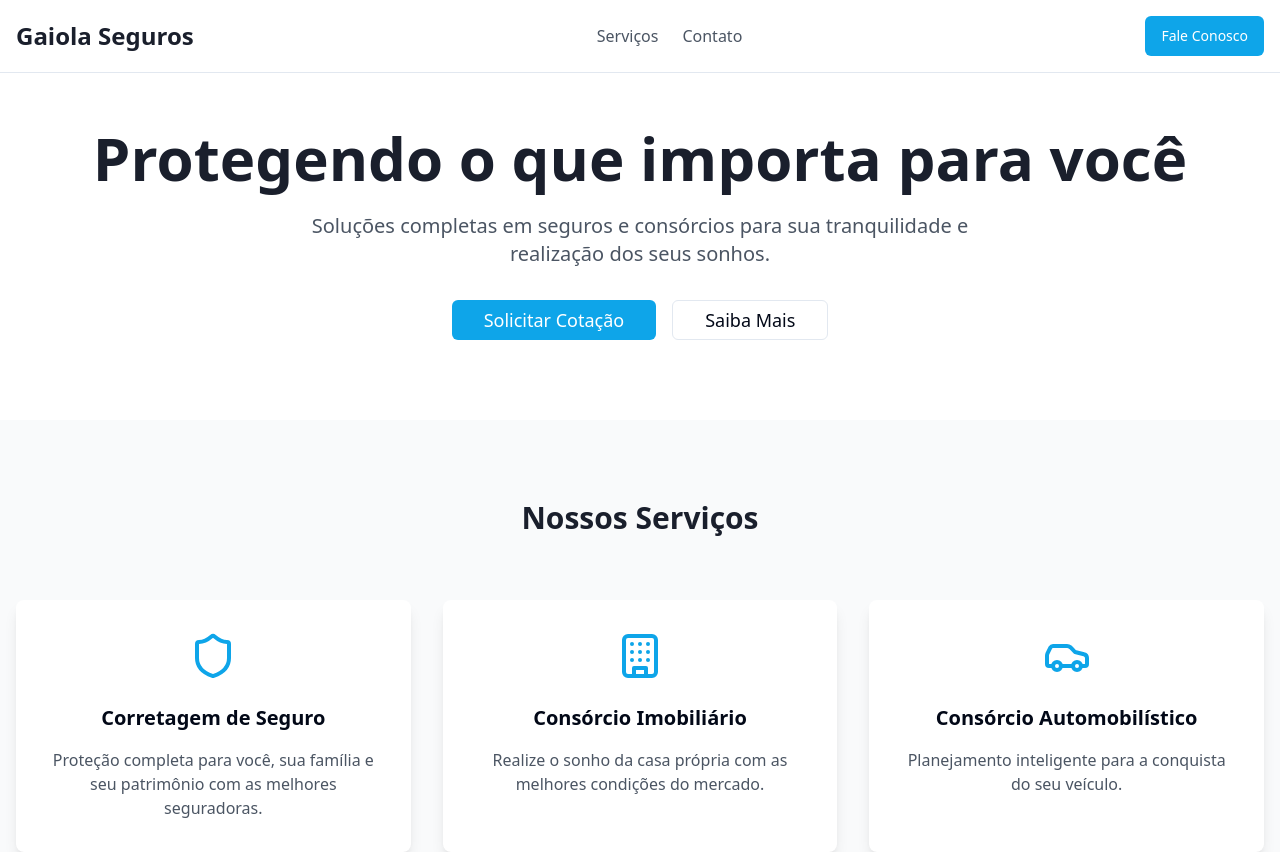
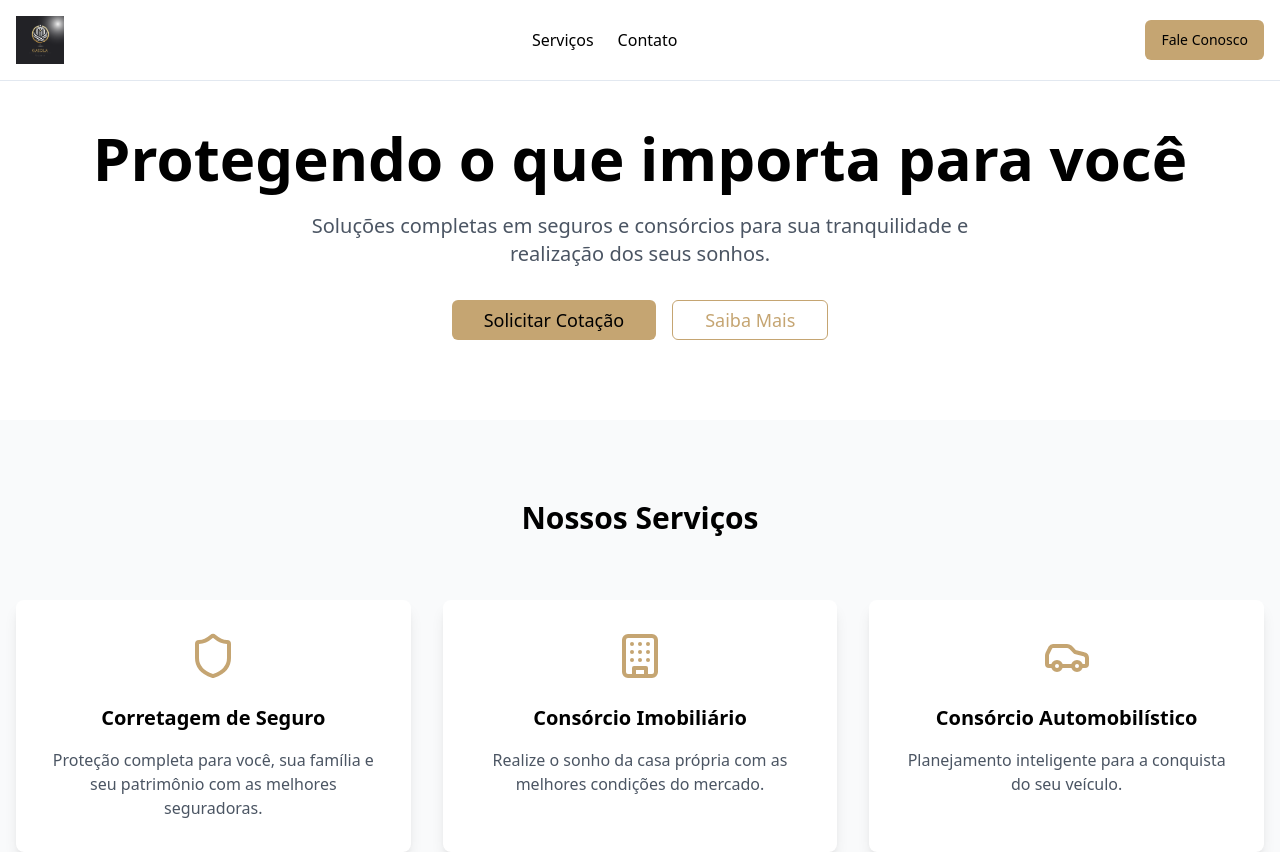
Before and after one commit to ramossec/gaiola-landing, a React (Vite) app: page / in a window 1280 px wide. Shown: the top 852 px of the page. Built offline with nearby package versions, Linux system fonts and the light colour scheme.

Commit message:
Update colors and add logo
Adjusted the color scheme to match the logo and incorporated the logo into the header.
[skip gpt_engineer]

```diff
--- a/src/pages/Index.tsx
+++ b/src/pages/Index.tsx
@@ -7,12 +7,18 @@ const Index = () => {
       {/* Header */}
       <header className="fixed w-full bg-white/90 backdrop-blur-sm z-50 border-b">
         <div className="container mx-auto px-4 py-4 flex justify-between items-center">
-          <h1 className="text-2xl font-bold text-primary">Gaiola Seguros</h1>
+          <div className="flex items-center gap-2">
+            <img
+              src="/lovable-uploads/2774afba-8191-4130-a18d-ee9ceb0300e4.png"
+              alt="Gaiola Seguros"
+              className="h-12"
+            />
+          </div>
           <nav className="hidden md:flex gap-6">
-            <a href="#servicos" className="text-gray-600 hover:text-primary transition-colors">Serviços</a>
-            <a href="#contato" className="text-gray-600 hover:text-primary transition-colors">Contato</a>
+            <a href="#servicos" className="text-primary hover:text-secondary transition-colors">Serviços</a>
+            <a href="#contato" className="text-primary hover:text-secondary transition-colors">Contato</a>
           </nav>
-          <Button className="bg-secondary hover:bg-secondary/90">
+          <Button className="bg-secondary hover:bg-secondary/90 text-primary">
             Fale Conosco
           </Button>
         </div>
@@ -28,10 +34,10 @@ const Index = () => {
             Soluções completas em seguros e consórcios para sua tranquilidade e realização dos seus sonhos.
           </p>
           <div className="flex gap-4 justify-center">
-            <Button className="bg-secondary hover:bg-secondary/90 text-lg px-8">
+            <Button className="bg-secondary hover:bg-secondary/90 text-primary text-lg px-8">
               Solicitar Cotação
             </Button>
-            <Button variant="outline" className="text-lg px-8">
+            <Button variant="outline" className="text-lg px-8 border-secondary text-secondary hover:bg-secondary/10">
               Saiba Mais
             </Button>
           </div>
@@ -47,21 +53,21 @@ const Index = () => {
           <div className="grid md:grid-cols-3 gap-8">
             <div className="bg-white p-8 rounded-lg shadow-lg text-center">
               <Shield className="w-12 h-12 mx-auto mb-6 text-secondary" />
-              <h4 className="text-xl font-semibold mb-4">Corretagem de Seguro</h4>
+              <h4 className="text-xl font-semibold mb-4 text-primary">Corretagem de Seguro</h4>
               <p className="text-gray-600">
                 Proteção completa para você, sua família e seu patrimônio com as melhores seguradoras.
               </p>
             </div>
             <div className="bg-white p-8 rounded-lg shadow-lg text-center">
               <Building className="w-12 h-12 mx-auto mb-6 text-secondary" />
-              <h4 className="text-xl font-semibold mb-4">Consórcio Imobiliário</h4>
+              <h4 className="text-xl font-semibold mb-4 text-primary">Consórcio Imobiliário</h4>
               <p className="text-gray-600">
                 Realize o sonho da casa própria com as melhores condições do mercado.
               </p>
             </div>
             <div className="bg-white p-8 rounded-lg shadow-lg text-center">
               <Car className="w-12 h-12 mx-auto mb-6 text-secondary" />
-              <h4 className="text-xl font-semibold mb-4">Consórcio Automobilístico</h4>
+              <h4 className="text-xl font-semibold mb-4 text-primary">Consórcio Automobilístico</h4>
               <p className="text-gray-600">
                 Planejamento inteligente para a conquista do seu veículo.
               </p>
@@ -80,7 +86,7 @@ const Index = () => {
             <p className="text-xl text-gray-600 mb-8">
               Entre em contato conosco para uma consultoria personalizada e descubra as melhores opções para você.
             </p>
-            <Button className="bg-secondary hover:bg-secondary/90 text-lg px-8">
+            <Button className="bg-secondary hover:bg-secondary/90 text-primary text-lg px-8">
               Agendar Conversa
             </Button>
           </div>
--- a/tailwind.config.ts
+++ b/tailwind.config.ts
@@ -25,16 +25,16 @@ export default {
         background: "hsl(var(--background))",
         foreground: "hsl(var(--foreground))",
         primary: {
-          DEFAULT: "#1A1F2C",
+          DEFAULT: "#000000",
           foreground: "#FFFFFF",
         },
         secondary: {
-          DEFAULT: "#0EA5E9",
-          foreground: "#FFFFFF",
+          DEFAULT: "#C5A572",
+          foreground: "#000000",
         },
         accent: {
-          DEFAULT: "#FEC6A1",
-          foreground: "#1A1F2C",
+          DEFAULT: "#FFFFFF",
+          foreground: "#000000",
         },
         destructive: {
           DEFAULT: "hsl(var(--destructive))",
```
Also changed, not shown: public/lovable-uploads/2774afba-8191-4130-a18d-ee9ceb0300e4.png (added).
